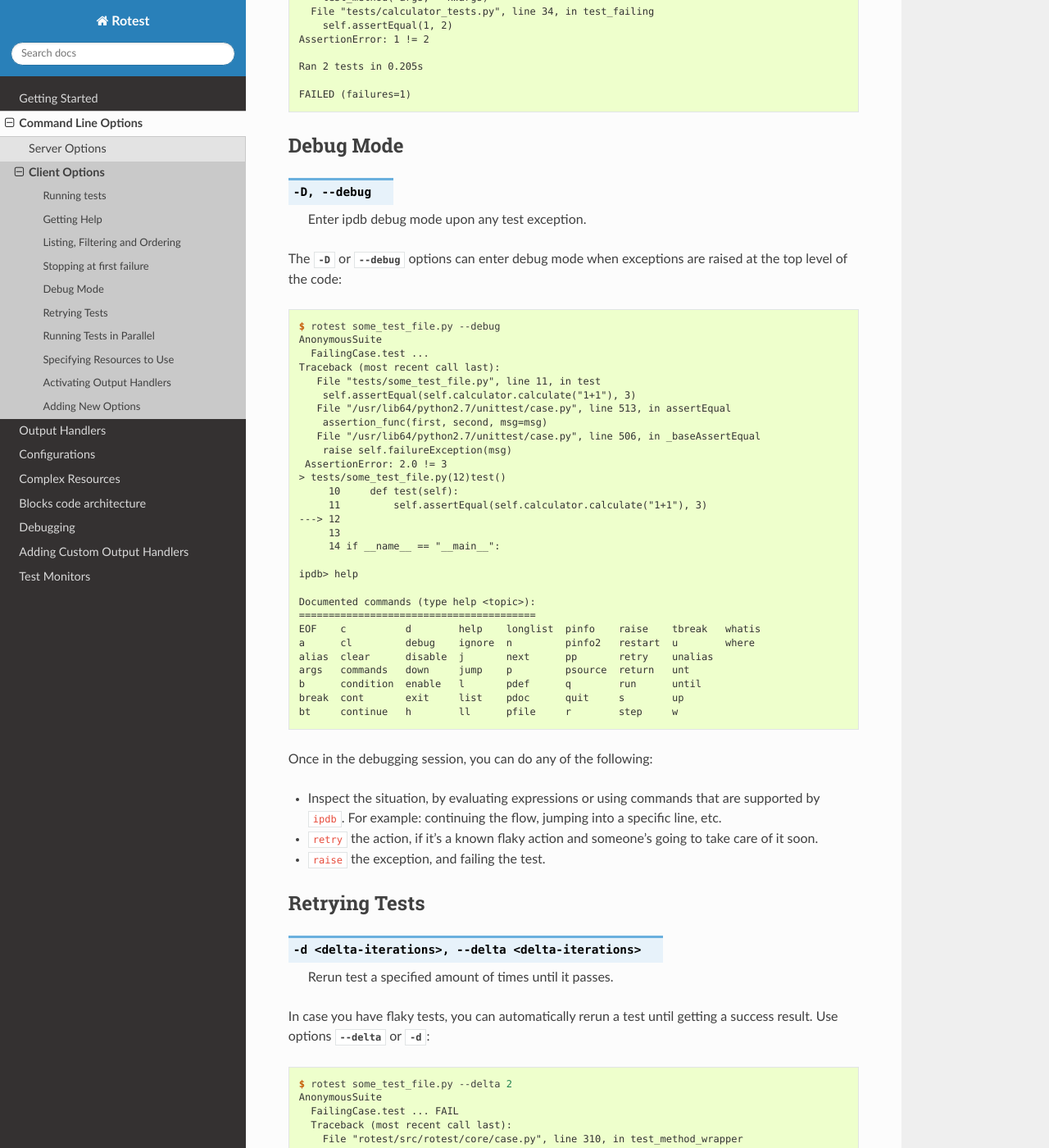
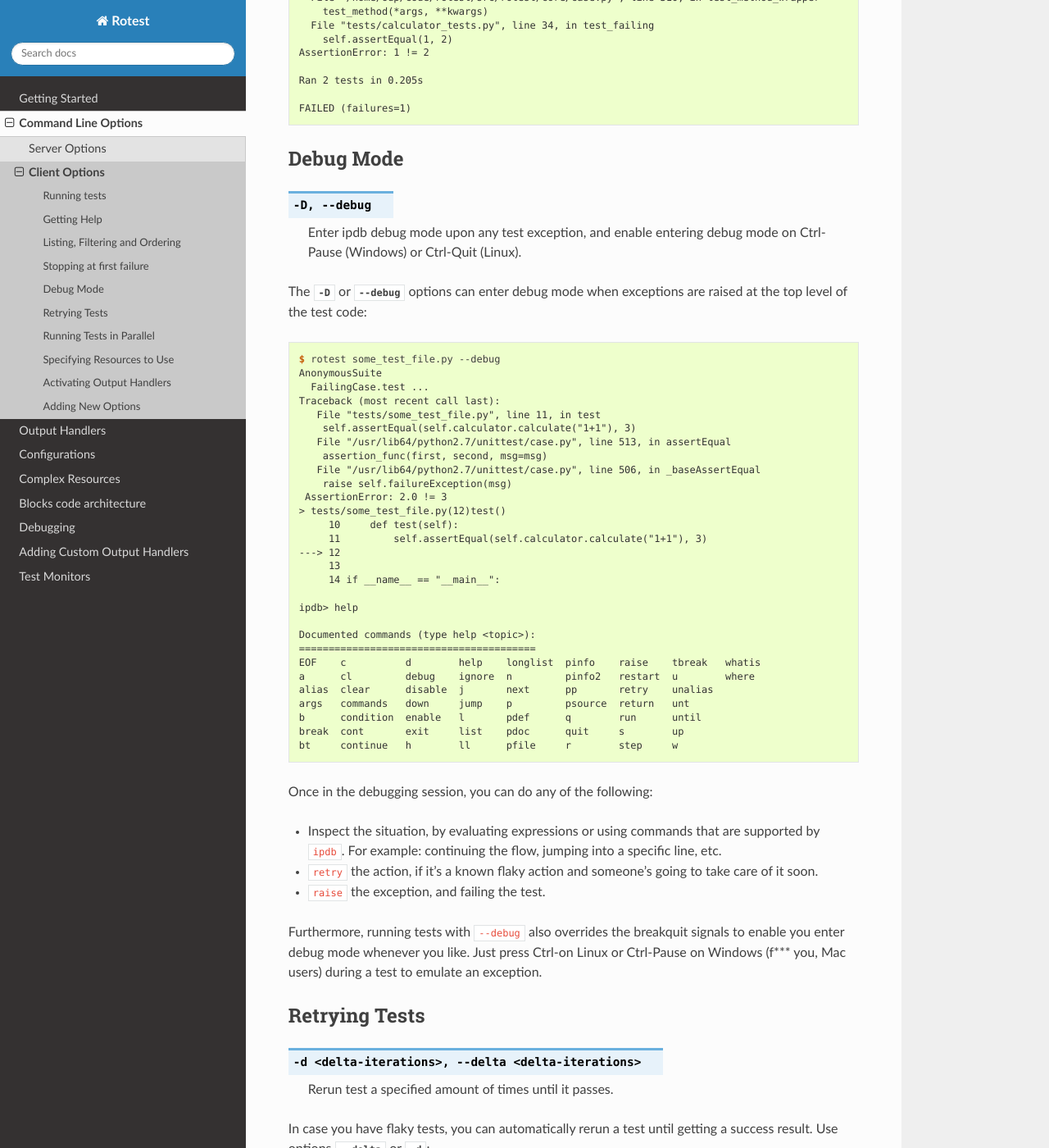
Before and after one commit to gregoil/rotest, a Sphinx documentation site: the page built from docs/cli_options/client_options.rst, in a window 1280 px wide and 1400 px high, scrolled down 4395 px. Shown: the whole window at 82% size. Built offline with Sphinx 7.4.7 and the Read the Docs theme 2.0.0, drawn with Linux system fonts in a browser that asks for light colours; some of the changed text lies outside the part shown.

Commit message:
Updated docs

```diff
--- a/docs/cli_options/client_options.rst
+++ b/docs/cli_options/client_options.rst
@@ -86,7 +86,8 @@ If you're not sure what you can do, the help options :option:`-h` and
         -F, --failfast
                 Stop the run on first failure.
         -D, --debug
-                Enter ipdb debug mode upon any test exception.
+                Enter ipdb debug mode upon any test exception, and enable
+                entering debug mode on Ctrl-Pause (Windows) or Ctrl-Quit (Linux).
         -S, --skip-init
                 Skip initialization and validation of resources.
         -r <query>, --resources <query>
@@ -263,10 +264,11 @@ Debug Mode
 
 .. option:: -D, --debug
 
-    Enter ipdb debug mode upon any test exception.
+    Enter ipdb debug mode upon any test exception, and enable entering
+    debug mode on Ctrl-Pause (Windows) or Ctrl-Quit (Linux).
 
 The :option:`-D` or :option:`--debug` options can enter debug mode when
-exceptions are raised at the top level of the code:
+exceptions are raised at the top level of the test code:
 
 .. code-block:: console
 
@@ -308,6 +310,10 @@ Once in the debugging session, you can do any of the following:
 * ``retry`` the action, if it's a known flaky action and someone's going to
   take care of it soon.
 * ``raise`` the exception, and failing the test.
+
+Furthermore, running tests with ``--debug`` also overrides the break\quit signals
+to enable you enter debug mode whenever you like. Just press Ctrl-\ on Linux or
+Ctrl-Pause on Windows (f*** you, Mac users) during a test to emulate an exception.
 
 Retrying Tests
 ==============
```
Also changed, not shown: 1 other file.
